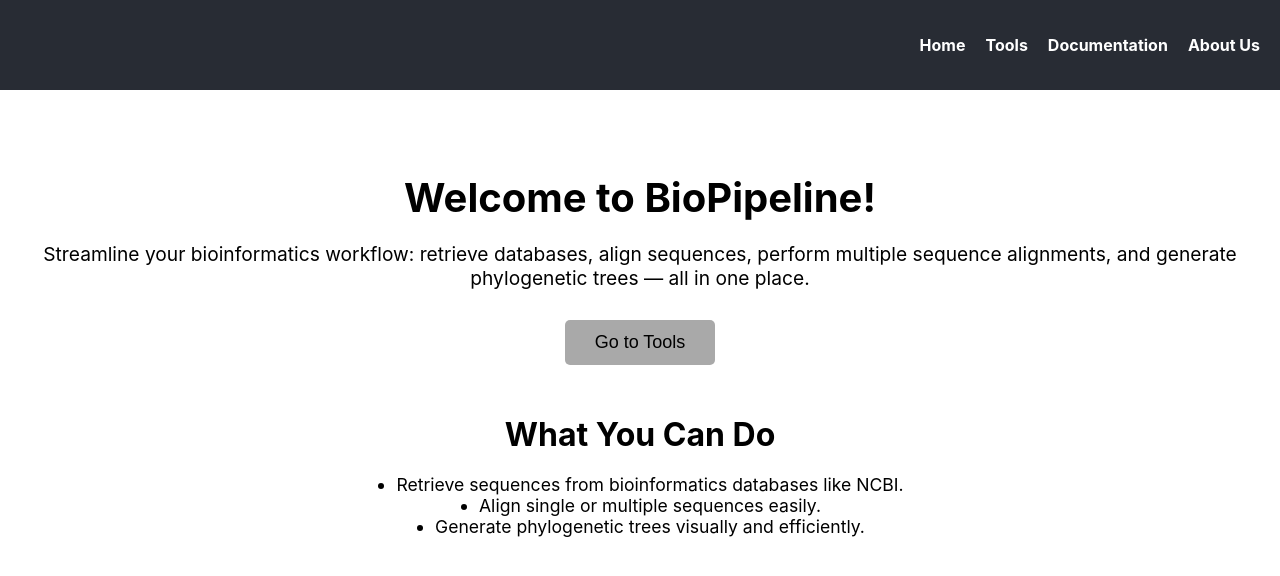
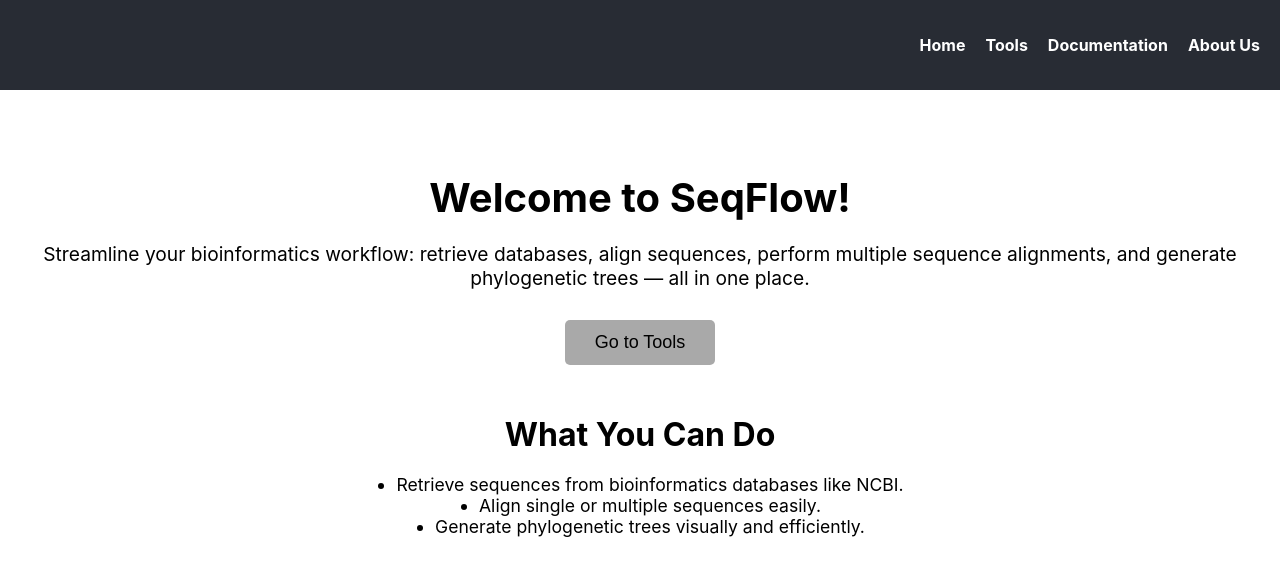
Before and after one commit to silviatag/Bioinformatics-Automation-Script-UI, a React (Create React App) app: page /Home in a window 1280 px wide. Shown: the top 576 px of the page. Built offline with nearby package versions, Linux system fonts and the light colour scheme.

Commit message:
renaming Home.js

```diff
--- a/src/App.js
+++ b/src/App.js
@@ -1,7 +1,7 @@
 import logo from './logo.svg';
 import './App.css';
 import { BrowserRouter as Router, Routes, Route, Link } from 'react-router-dom';
-import Home from './Pages/home';
+import Home from './Pages/Home';
 import About from './Pages/about';
 import Documentation from './Pages/documentation';
 import Tools from './Pages/tools';
@@ -16,7 +16,7 @@
             {/* <img src={logo} className="lظogo" alt="logo" /> */}
           </div>
           <div className="navbar-right">
-            <Link to="/home">Home</Link>
+            <Link to="/Home">Home</Link>
             <Link to="/tools">Tools</Link>
             <Link to="/documentation">Documentation</Link>
             <Link to="/about">About Us</Link>
@@ -25,7 +25,7 @@
 
         <Routes>
           <Route path="/" element={<Home />} />
-          <Route path="/home" element={<Home />} />
+          <Route path="/Home" element={<Home />} />
           <Route path="/about" element={<About />} />
           <Route path="/documentation" element={<Documentation />} />
           <Route path="/tools" element={<Tools />} />
--- a/src/Pages/home.js
+++ b/src/Pages/Home.js
@@ -1,11 +1,12 @@
 import React from 'react'
 import { Link } from 'react-router-dom';
 import '../style/home.css';
-const home = () => {
+
+const Home = () => {
   return (
       <div className='home'>
           <section className="hero">
-        <h1>Welcome to BioPipeline!</h1>
+        <h1>Welcome to SeqFlow!</h1>
         <p>
           Streamline your bioinformatics workflow: retrieve databases, align sequences,
           perform multiple sequence alignments, and generate phylogenetic trees — all in one place.
@@ -27,4 +28,4 @@
   )
 }
 
-export default home
+export default Home
```
